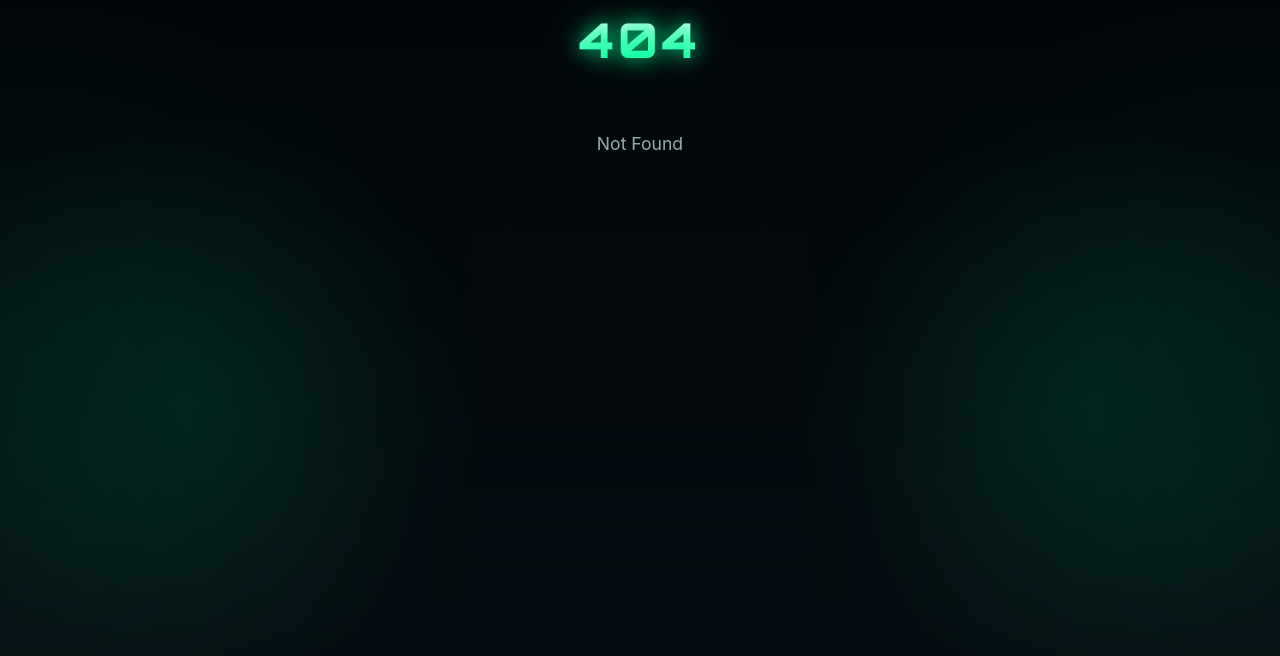
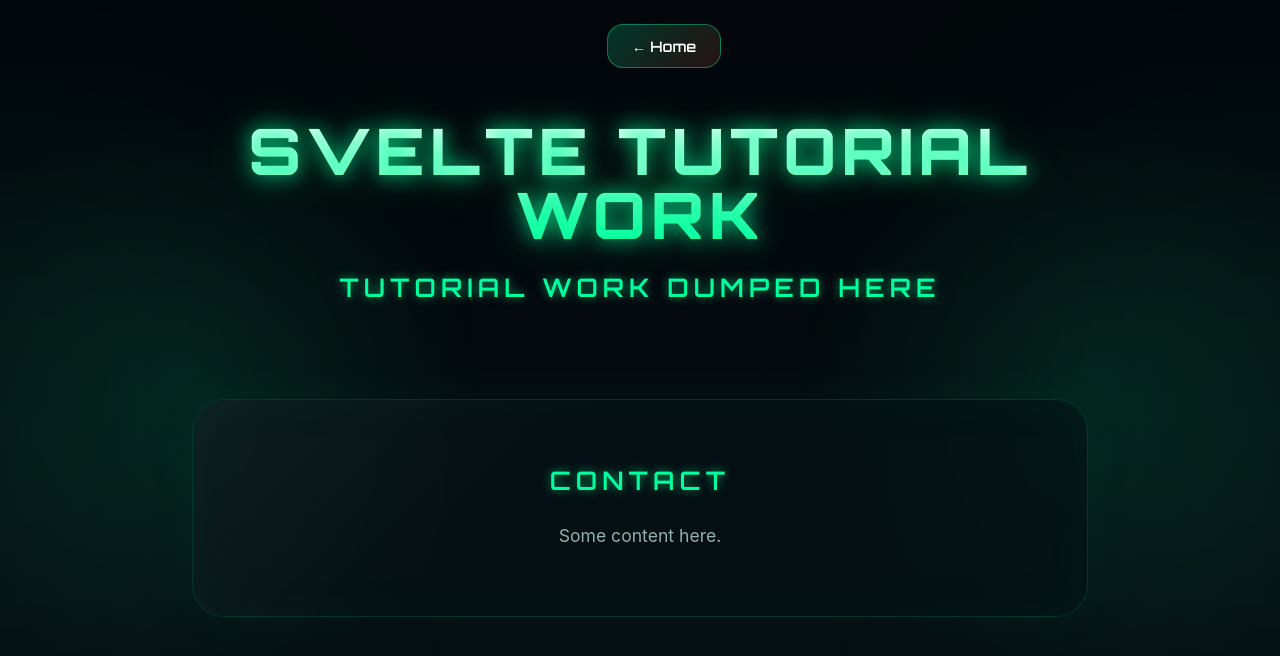
Before and after one commit to sniffowomo/sveltejs-kit-template-default-f7yqdqb91, a SvelteKit app: page /Page1 in a window 1280 px wide. Before the commit this address had no page. Shown: the top 656 px of the page. Built offline with nearby package versions, Linux system fonts and the light colour scheme.

Commit message:
Bondaquy

```diff
--- /dev/null
+++ b/src/lib/Home/+page.svelte
@@ -0,0 +1,4 @@
+<!-- Home button at the top of your page -->
+<div class="home-nav">
+  <a href="/" class="btn-home"> ← Home </a>
+</div>
--- /dev/null
+++ b/src/routes/Page1/+page.svelte
@@ -0,0 +1,19 @@
+<script>
+  import Home from "$lib/Home/+page.svelte";
+</script>
+
+<Home />
+
+<main>
+  <section class="hero">
+    <h1>Svelte Tutorial Work</h1>
+    <h2>Tutorial Work Dumped here</h2>
+  </section>
+
+  <section class="card">
+    <div class="card-content">
+      <h2>Contact</h2>
+      <p>Some content here.</p>
+    </div>
+  </section>
+</main>
--- a/src/routes/pussy.css
+++ b/src/routes/pussy.css
@@ -46,6 +46,11 @@ body {
     linear-gradient(180deg, var(--bg), var(--bg-secondary));
 
   overflow-x: hidden;
+
+  /* Center everything in body as well */
+  display: flex;
+  flex-direction: column;
+  align-items: center;
 }
 
 /* ambient glows */
@@ -82,120 +87,115 @@ body::after {
   right: -150px;
 }
 
-/* main layout */
-
+/* main layout - centered and stacked */
 main {
   width: min(1400px, 100%);
-  margin-inline: auto;
+  max-width: 1400px;
+
+  /* Center the main container */
+  margin: 0 auto;
+
+  /* Stack children vertically */
+  display: flex;
+  flex-direction: column;
+  align-items: center;
+  justify-content: center;
+
+  /* Space between sections */
+  gap: 4rem;
+
+  /* Padding - no top padding to avoid extra space */
+  padding: 0 clamp(1rem, 4vw, 3rem) 6rem;
+}
+
+/* Every direct child of main is a centered column */
+main > * {
+  width: 100%;
+  display: flex;
+  flex-direction: column;
+  align-items: center;
+  justify-content: center;
+}
+
+/* hero section - naturally centered */
+.hero {
+  width: 100%;
+  max-width: 1200px;
 
   display: flex;
   flex-direction: column;
   align-items: center;
+  justify-content: center;
+  text-align: center;
 
-  gap: 4rem;
-
-  padding: 0 clamp(1rem, 4vw, 3rem) 6rem;
+  gap: 1.5rem;
+  padding: 2rem 0;
 }
 
-/* hero - removed full viewport height */
-
-.hero {
-  width: 100%;
+/* reusable glass cards - fully centered */
+.card {
+  width: min(1100px, 100%);
+  max-width: 1100px;
 
   display: flex;
   flex-direction: column;
-
   align-items: center;
   justify-content: center;
-
-  text-align: center;
-
-  gap: 1.5rem;
-
-  padding: 4rem 0;
-}
-
-/* reusable glass cards */
-
-.card {
-  width: min(1100px, 100%);
-
-  display: flex;
-  flex-direction: column;
-
-  align-items: center;
-  justify-content: center;
-
   text-align: center;
 
   padding: clamp(2rem, 5vw, 4rem);
 
   background: var(--panel);
-
   backdrop-filter: blur(20px);
   -webkit-backdrop-filter: blur(20px);
 
   border-radius: 32px;
-
   border: 1px solid rgba(0, 255, 157, 0.15);
-
   box-shadow: 0 0 60px rgba(0, 255, 157, 0.04),
     inset 0 0 60px rgba(0, 255, 157, 0.03);
 
   position: relative;
-
   overflow: hidden;
 }
 
 .card::before {
   content: "";
-
   position: absolute;
   inset: 0;
-
   background: linear-gradient(
     135deg,
     rgba(255, 255, 255, 0.04),
     transparent 40%
   );
-
   pointer-events: none;
 }
 
 .card-content {
   width: min(900px, 100%);
+  max-width: 900px;
 
   display: flex;
   flex-direction: column;
-
   align-items: center;
   justify-content: center;
-
   text-align: center;
 
   gap: 1.5rem;
 }
 
-/* headings */
-
+/* headings - always centered */
 h1 {
   font-family: var(--font-display);
-
-  font-size: clamp(3rem, 3vw, 8rem);
-
+  font-size: clamp(3rem, 5vw, 8rem);
   font-weight: 800;
-
   line-height: 1;
-
   letter-spacing: 0.08em;
-
   text-transform: uppercase;
+  text-align: center;
 
   background: linear-gradient(180deg, #ffffff, var(--neon));
-
   -webkit-background-clip: text;
   background-clip: text;
-
   color: transparent;
 
   text-shadow: 0 0 20px rgba(0, 255, 157, 0.8), 0 0 50px rgba(0, 255, 157, 0.3);
@@ -203,69 +203,51 @@ h1 {
 
 h2 {
   font-family: var(--font-display);
-
   font-size: clamp(1rem, 2vw, 1.8rem);
-
   font-weight: 600;
-
   text-transform: uppercase;
-
   letter-spacing: 0.2em;
+  text-align: center;
 
   color: var(--neon);
-
   text-shadow: 0 0 10px rgba(0, 255, 157, 0.6);
 }
 
 h3 {
   font-family: var(--font-display);
-
   font-size: clamp(1.2rem, 3vw, 2rem);
-
+  text-align: center;
   color: var(--neon);
 }
 
-/* text */
-
+/* text - centered with max-width */
 p {
   max-width: 700px;
-
+  width: 100%;
   font-size: 1.1rem;
-
   line-height: 1.8;
-
+  text-align: center;
   color: var(--text-muted);
 }
 
-/* buttons */
-
+/* buttons - centered group */
 button,
 .btn {
   min-width: 180px;
-
   padding: 1rem 2rem;
-
   border-radius: 16px;
-
   border: 1px solid rgba(0, 255, 157, 0.35);
-
   background: linear-gradient(
     180deg,
     rgba(0, 255, 157, 0.25),
     rgba(0, 255, 157, 0.08)
   );
-
   color: white;
-
   font-family: var(--font-display);
-
   font-size: 0.95rem;
   font-weight: 700;
-
   cursor: pointer;
-
   backdrop-filter: blur(10px);
-
   transition: transform 0.25s ease, box-shadow 0.25s ease,
     border-color 0.25s ease;
 }
@@ -273,9 +255,7 @@ button,
 button:hover,
 .btn:hover {
   transform: translateY(-3px);
-
   border-color: var(--neon);
-
   box-shadow: 0 0 20px rgba(0, 255, 157, 0.3);
 }
 
@@ -284,39 +264,29 @@ button:active,
   transform: translateY(0);
 }
 
-/* button groups */
-
+/* button groups - centered and responsive */
 .actions,
 .button-group {
   display: flex;
-
   align-items: center;
   justify-content: center;
-
   flex-wrap: wrap;
-
   gap: 1rem;
-
   margin-top: 1rem;
+  width: 100%;
 }
 
-/* forms */
-
+/* forms - centered inputs */
 input,
 textarea,
 select {
   width: min(500px, 100%);
-
+  max-width: 500px;
   padding: 1rem 1.25rem;
-
   border-radius: 14px;
-
   background: rgba(255, 255, 255, 0.03);
-
   border: 1px solid rgba(0, 255, 157, 0.15);
-
   color: white;
-
   font: inherit;
 }
 
@@ -324,45 +294,35 @@ input:focus,
 textarea:focus,
 select:focus {
   outline: none;
-
   border-color: var(--neon);
-
   box-shadow: 0 0 15px rgba(0, 255, 157, 0.2);
 }
 
-/* code */
-
+/* code blocks - centered */
 pre {
   width: 100%;
-
+  max-width: 900px;
   padding: 1.5rem;
-
   overflow-x: auto;
-
   border-radius: 18px;
-
   background: rgba(255, 255, 255, 0.03);
-
   border: 1px solid rgba(0, 255, 157, 0.08);
-
   font-family: var(--font-mono);
-
   color: #d7fff0;
 }
 
-/* links */
-
+/* links - centered */
 a {
   color: var(--neon);
   text-decoration: none;
+  text-align: center;
 }
 
 a:hover {
   text-shadow: 0 0 10px rgba(0, 255, 157, 0.7);
 }
 
-/* utilities */
-
+/* utilities for centering */
 .center {
   display: flex;
   align-items: center;
@@ -372,15 +332,22 @@ a:hover {
 .center-column {
   display: flex;
   flex-direction: column;
-
   align-items: center;
   justify-content: center;
-
   text-align: center;
 }
 
+/* Any container that needs stacking and centering */
+.stack-center {
+  display: flex;
+  flex-direction: column;
+  align-items: center;
+  justify-content: center;
+  text-align: center;
+  width: 100%;
+}
+
 /* scrollbar */
-
 ::-webkit-scrollbar {
   width: 8px;
 }
@@ -394,17 +361,15 @@ a:hover {
   border-radius: 999px;
 }
 
-/* mobile */
-
+/* mobile responsive */
 @media (max-width: 768px) {
   main {
     gap: 2rem;
-    padding-top: 0;
-    padding-bottom: 3rem;
+    padding: 0 1rem 3rem 1rem;
   }
 
   .hero {
-    padding: 2rem 0;
+    padding: 1rem 0;
   }
 
   .card {
@@ -421,5 +386,194 @@ a:hover {
   button,
   .btn {
     width: 100%;
+    max-width: 300px;
+  }
+
+  input,
+  textarea,
+  select {
+    width: 100%;
   }
 }
+
+/* Glass button glow styles - add to your existing CSS */
+
+.btn-glow {
+  display: inline-block;
+  min-width: 180px;
+  padding: 1rem 2rem;
+  border-radius: 16px;
+  border: 1px solid rgba(0, 255, 157, 0.35);
+  background: linear-gradient(
+    180deg,
+    rgba(0, 255, 157, 0.25),
+    rgba(0, 255, 157, 0.08)
+  );
+  color: white;
+  font-family: var(--font-display);
+  font-size: 0.95rem;
+  font-weight: 700;
+  text-decoration: none;
+  text-align: center;
+  cursor: pointer;
+  backdrop-filter: blur(10px);
+  transition: transform 0.25s ease, box-shadow 0.25s ease,
+    border-color 0.25s ease;
+}
+
+.btn-glow:hover {
+  transform: translateY(-3px);
+  border-color: var(--neon);
+  box-shadow: 0 0 20px rgba(0, 255, 157, 0.3);
+  color: white;
+  text-decoration: none;
+}
+
+.btn-glow:active {
+  transform: translateY(0);
+}
+
+/* Full width on mobile */
+@media (max-width: 768px) {
+  .btn-glow {
+    width: 100%;
+    max-width: 300px;
+  }
+}
+
+/* Home navigation container */
+.home-nav {
+  position: fixed;
+  top: 1.5rem;
+  left: 1.5rem;
+  z-index: 1000;
+}
+
+/* Home button with greenish-red hue */
+.btn-home {
+  display: inline-flex;
+  align-items: center;
+  justify-content: center;
+  gap: 0.5rem;
+
+  min-width: auto;
+  padding: 0.75rem 1.5rem;
+  border-radius: 16px;
+
+  /* Greenish-red hue - mix of neon green and warm red */
+  border: 1px solid rgba(0, 255, 157, 0.4);
+  background: linear-gradient(
+    135deg,
+    rgba(0, 255, 157, 0.2),
+    rgba(255, 80, 80, 0.15)
+  );
+
+  color: white;
+  font-family: var(--font-display);
+  font-size: 0.9rem;
+  font-weight: 600;
+  text-decoration: none;
+  text-align: center;
+
+  backdrop-filter: blur(12px);
+  -webkit-backdrop-filter: blur(12px);
+
+  cursor: pointer;
+  transition: transform 0.25s ease, box-shadow 0.25s ease,
+    border-color 0.25s ease, background 0.25s ease;
+}
+
+.btn-home:hover {
+  transform: translateY(-2px);
+
+  /* Intensify both green and red on hover */
+  border-color: rgba(0, 255, 157, 0.7);
+  background: linear-gradient(
+    135deg,
+    rgba(0, 255, 157, 0.3),
+    rgba(255, 80, 80, 0.25)
+  );
+
+  box-shadow: 0 0 20px rgba(0, 255, 157, 0.2), 0 0 10px rgba(255, 80, 80, 0.15);
+}
+
+.btn-home:active {
+  transform: translateY(0);
+}
+
+/* Optional: Add a subtle glow effect */
+.btn-home::before {
+  content: "";
+  position: absolute;
+  inset: 0;
+  border-radius: 16px;
+  padding: 1px;
+  background: linear-gradient(135deg, var(--neon), rgba(255, 80, 80, 0.5));
+  -webkit-mask: linear-gradient(#fff 0 0) content-box, linear-gradient(#fff 0 0);
+  mask: linear-gradient(#fff 0 0) content-box, linear-gradient(#fff 0 0);
+  -webkit-mask-composite: xor;
+  mask-composite: exclude;
+  pointer-events: none;
+  opacity: 0;
+  transition: opacity 0.25s ease;
+}
+
+.btn-home:hover::before {
+  opacity: 1;
+}
+
+/* Responsive adjustments */
+@media (max-width: 768px) {
+  .home-nav {
+    top: 1rem;
+    left: 1rem;
+  }
+
+  .btn-home {
+    padding: 0.5rem 1rem;
+    font-size: 0.8rem;
+  }
+}
+
+/* If you want the Home button to be inline (not fixed) */
+.home-nav-inline {
+  width: 100%;
+  padding: 1rem;
+  margin-bottom: 1rem;
+  display: flex;
+  justify-content: flex-start;
+}
+
+.btn-home-inline {
+  /* Same styles as .btn-home but without fixed positioning */
+  display: inline-flex;
+  align-items: center;
+  justify-content: center;
+  gap: 0.5rem;
+  padding: 0.75rem 1.5rem;
+  border-radius: 16px;
+  border: 1px solid rgba(0, 255, 157, 0.4);
+  background: linear-gradient(
+    135deg,
+    rgba(0, 255, 157, 0.2),
+    rgba(255, 80, 80, 0.15)
+  );
+  color: white;
+  font-family: var(--font-display);
+  font-size: 0.9rem;
+  font-weight: 600;
+  text-decoration: none;
+  backdrop-filter: blur(12px);
+  transition: all 0.25s ease;
+}
+
+.btn-home-inline:hover {
+  transform: translateY(-2px);
+  border-color: rgba(0, 255, 157, 0.7);
+  background: linear-gradient(
+    135deg,
+    rgba(0, 255, 157, 0.3),
+    rgba(255, 80, 80, 0.25)
+  );
+  box-shadow: 0 0 20px rgba(0, 255, 157, 0.2);
+}
```
Also changed, not shown: src/routes/+page.svelte (+5 -8 lines).
